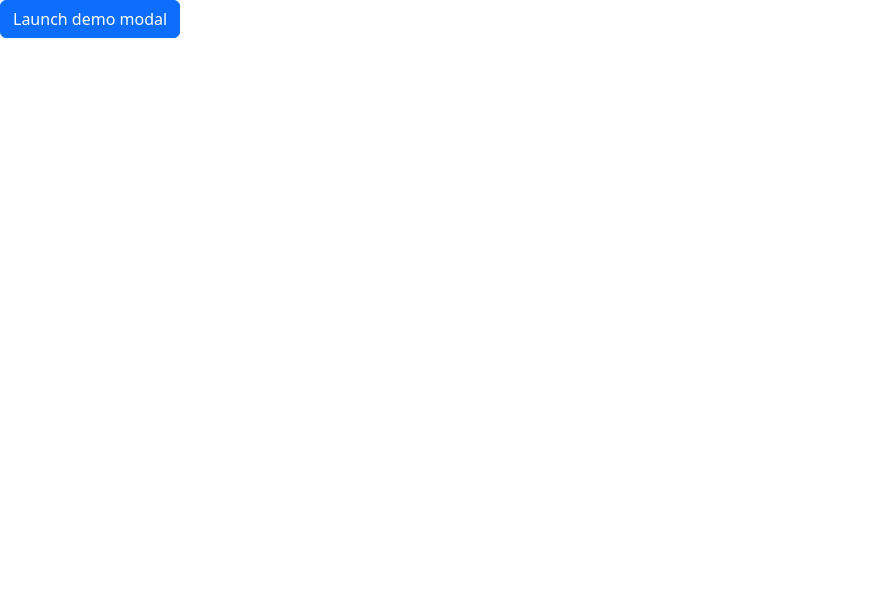
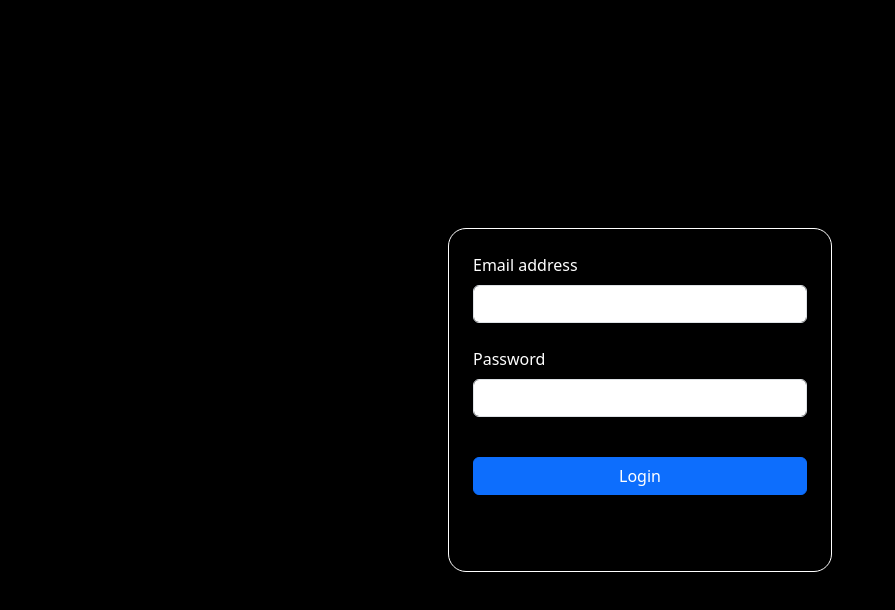
Before and after one commit to AmithRV/hyperx, a Next.js app: page /auth in a window 1280 px wide. Shown: the top 610 px of the page, without its empty margins (0-895 px from the left). Built offline with nearby package versions, Linux system fonts and the light colour scheme.

Commit message:
login page

```diff
--- a/src/app/auth/Component.jsx
+++ b/src/app/auth/Component.jsx
@@ -1,36 +1,31 @@
 'use client';
 import { useState } from 'react';
-import Button from 'react-bootstrap/Button';
-import Modal from 'react-bootstrap/Modal';
 
-function Example() {
-  const [show, setShow] = useState(false);
+function FormExample() {
+  const [validated, setValidated] = useState(false);
 
-  const handleClose = () => setShow(false);
-  const handleShow = () => setShow(true);
+  const handleSubmit = (e) => {
+    e.preventDefault();
+  };
 
   return (
-    <>
-      <Button variant="primary" onClick={handleShow}>
-        Launch demo modal
-      </Button>
+    <form className="form_section" onSubmit={handleSubmit}>
+      <div className="form-group mx-4 my-4">
+        <label htmlFor="exampleInputEmail1">Email address</label>
+        <input type="email" className="form-control mt-2" />
+      </div>
+      <div className="form-group mx-4 mt-4 mb-3">
+        <label htmlFor="exampleInputPassword1">Password</label>
+        <input type="password" className="form-control mt-2" />
+      </div>
 
-      <Modal show={show} onHide={handleClose}>
-        <Modal.Header closeButton>
-          <Modal.Title>Modal heading</Modal.Title>
-        </Modal.Header>
-        <Modal.Body>Woohoo, you are reading this text in a modal!</Modal.Body>
-        <Modal.Footer>
-          <Button variant="secondary" onClick={handleClose}>
-            Close
-          </Button>
-          <Button variant="primary" onClick={handleClose}>
-            Save Changes
-          </Button>
-        </Modal.Footer>
-      </Modal>
-    </>
+      <div className="w-100 d-flex justify-content-center ">
+        <button type="submit" className="btn btn-primary mx-4 my-4 w-100">
+          Login
+        </button>
+      </div>
+    </form>
   );
 }
 
-export default Example;
+export default FormExample;
--- a/src/app/auth/page.jsx
+++ b/src/app/auth/page.jsx
@@ -1,9 +1,10 @@
 import React from 'react';
 import Example from './Component';
+import '../../styles/auth/style.css';
 
 function page() {
   return (
-    <div>
+    <div className="auth_section_1">
       <Example />
     </div>
   );
--- /dev/null
+++ b/src/styles/auth/style.css
@@ -0,0 +1,29 @@
+.auth_section_1 {
+    background-color: black;
+    width: 100vw;
+    height: 100vh;
+    display: flex;
+    justify-content: center;
+    align-items: center;
+}
+
+.form_section {
+    border: 1px solid white;
+    background-color: black;
+    color: white;
+    width: 30%;
+    height: 43%;
+    border-radius: 18px;
+}
+
+input:focus {
+    outline: none;
+    border: none
+}
+
+@media (max-width: 767px) {
+    .form_section {
+        width: 90%;
+        height: 300px;
+    }
+}
```
